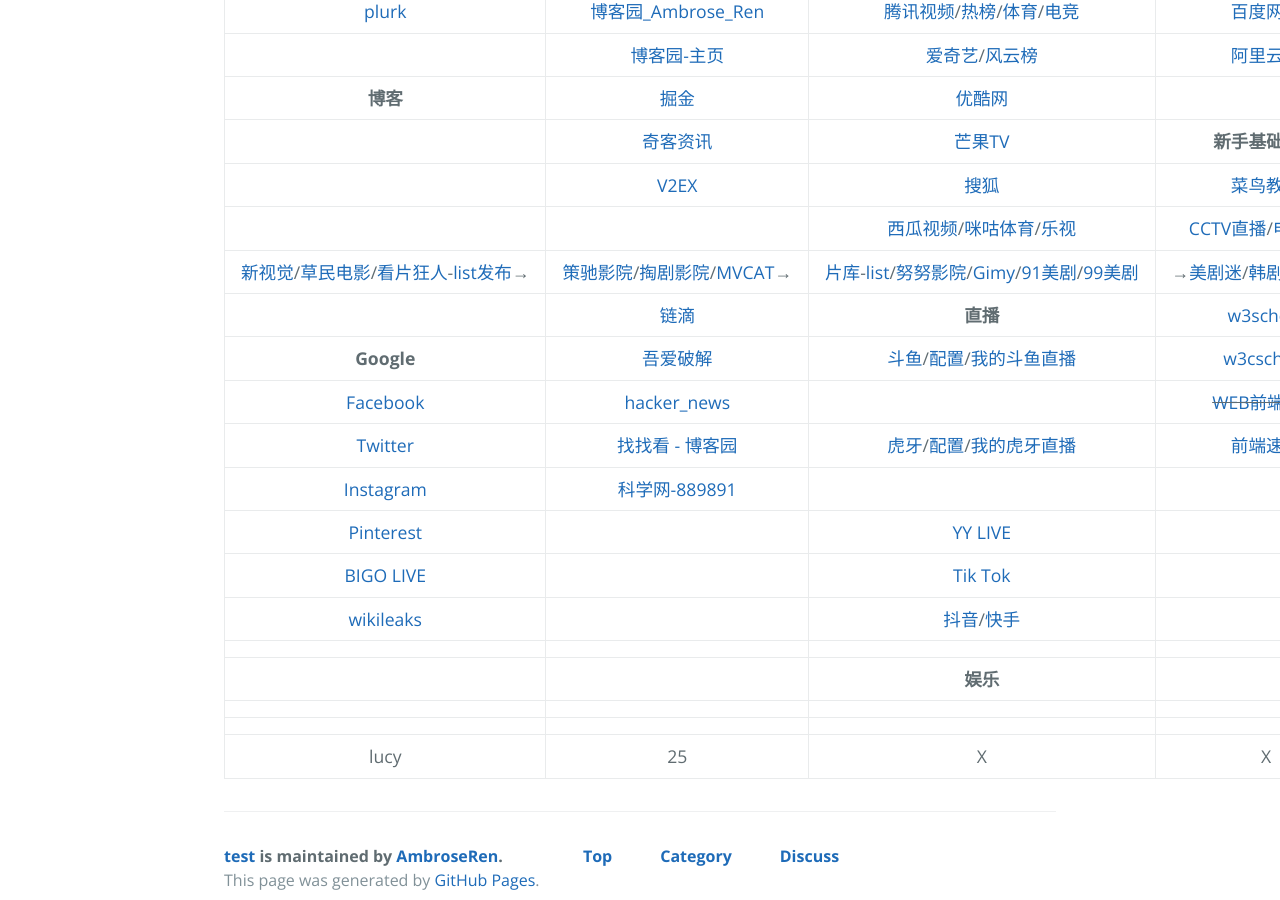
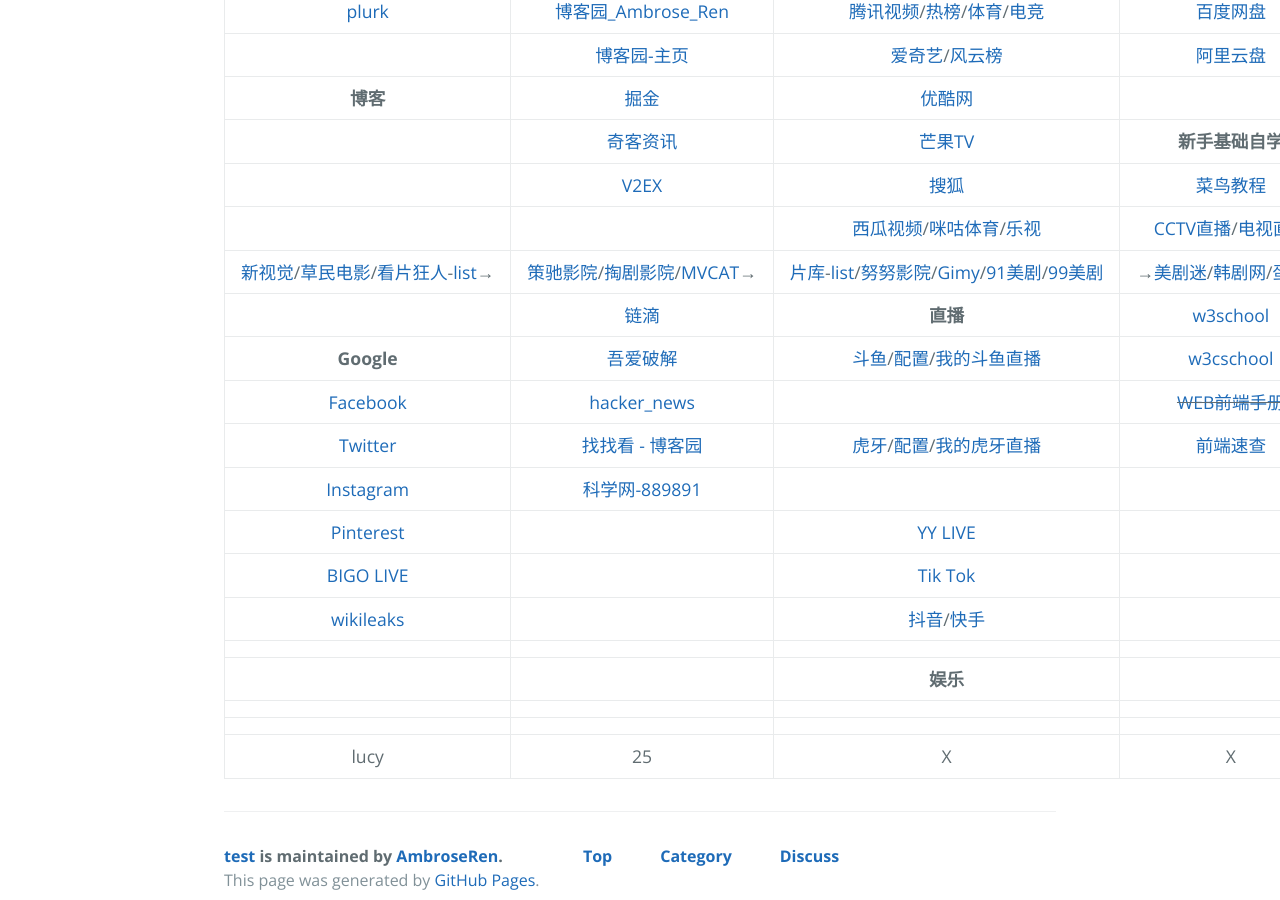
Before and after one commit to AmbroseRen/test, a Jekyll site: the page built from navigation.md, in a window 1280 px wide and 900 px high, scrolled down 968 px. Built offline with Jekyll 4.4.1, drawn with Linux system fonts in a browser that asks for light colours; our own code applies the rules of GitHub Pages for plain Markdown files; the repository's description, which GitHub fills in, is left out.

Commit message:
Update navigation.md

```diff
--- a/navigation.md
+++ b/navigation.md
@@ -30,7 +30,7 @@
 | []() | [奇客资讯](https://www.solidot.org/) | [芒果TV](https://i.mgtv.com/my/looklist) | __新手基础自学__ |
 | []() | [V2EX](https://www.v2ex.com/?tab=tech) | [搜狐](https://my.tv.sohu.com/i/bookmark) | [菜鸟教程](https://www.runoob.com/) |
 | []() | []() | [西瓜视频](https://www.ixigua.com/my/favorite)/[咪咕体育](https://www.miguvideo.com/mgs/website/prd/personalCenter.html#/collect)/[乐视](http://i.le.com/playrecord#favorite) | [CCTV直播](https://tv.cctv.com/live/)/[电视直播](http://www.hao5.net/) |
-| [新视觉](https://www.ixinshijue.com/)/[草民电影](https://www.cmdy555.com/)/[看片狂人](https://www.kpkuang.com/)-[list发布](https://listed.to/p/l1PbMlAK7g)→ | [策驰影院](http://www.cechiyy5.com/)/[掏剧影院](https://www.taojuyb.com/)/[MVCAT](https://www.mvcat.com/)→ | [片库](https://www.mypianku.net/)-[list](https://www.pianku.tv/)/[努努影院](https://www.nunuyy.cc/)/[Gimy](https://gimy.app/)/[91美剧](https://91mjw.com/)/[99美剧](https://www.99meiju.org/) | →[美剧迷](https://www.meijumi.net/)/[韩剧网](https://www.tvn.cc/)/[蛋蛋赞](https://www.dandanzan.cc/) |
+| [新视觉](https://www.ixinshijue.com/)/[草民电影](https://www.cmdy555.com/)/[看片狂人](https://www.kpkuang.com/)-[list](https://listed.to/p/l1PbMlAK7g)→ | [策驰影院](http://www.cechiyy5.com/)/[掏剧影院](https://www.taojuyb.com/)/[MVCAT](https://www.mvcat.com/)→ | [片库](https://www.mypianku.net/)-[list](https://www.pianku.tv/)/[努努影院](https://www.nunuyy.cc/)/[Gimy](https://gimy.app/)/[91美剧](https://91mjw.com/)/[99美剧](https://www.99meiju.org/) | →[美剧迷](https://www.meijumi.net/)/[韩剧网](https://www.tvn.cc/)/[蛋蛋赞](https://www.dandanzan.cc/) |
 | []() | [链滴](https://ld246.com/) | __直播__ | [w3school](https://www.w3school.com.cn/) |
 | __Google__ | [吾爱破解](https://www.52pojie.cn/) | [斗鱼](https://www.douyu.com/directory/myFollow)/[配置](https://mp.douyu.com/live/main)/[我的斗鱼直播](https://www.douyu.com/10150268) | [w3cschool](https://www.w3cschool.cn/) |
 | [Facebook](https://www.facebook.com/) | [hacker_news](https://news.ycombinator.com/) | []() | ~~[WEB前端手册](#)~~ |
```
